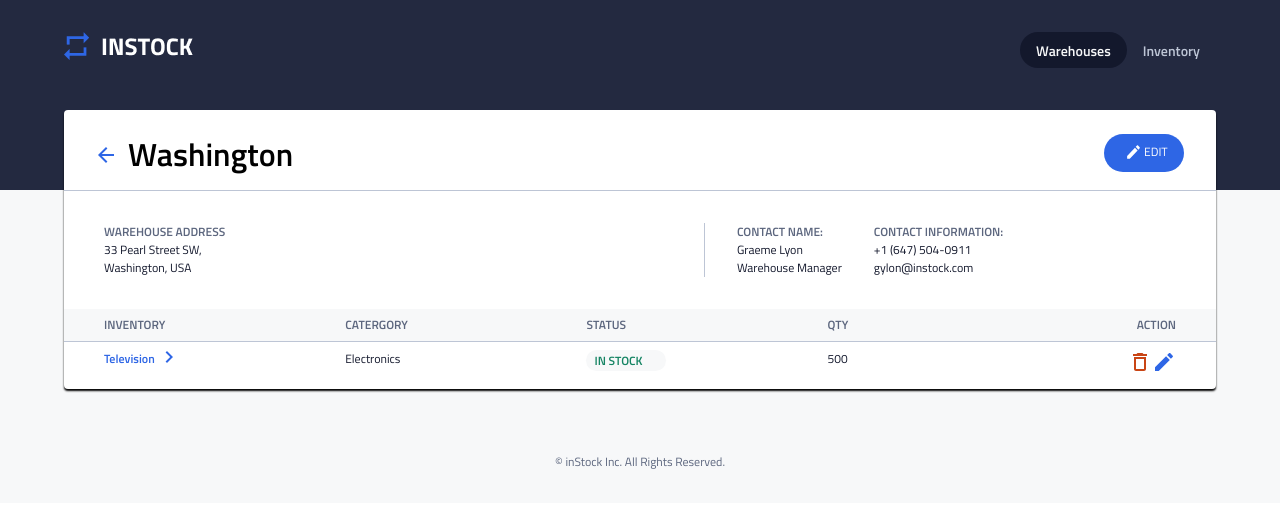
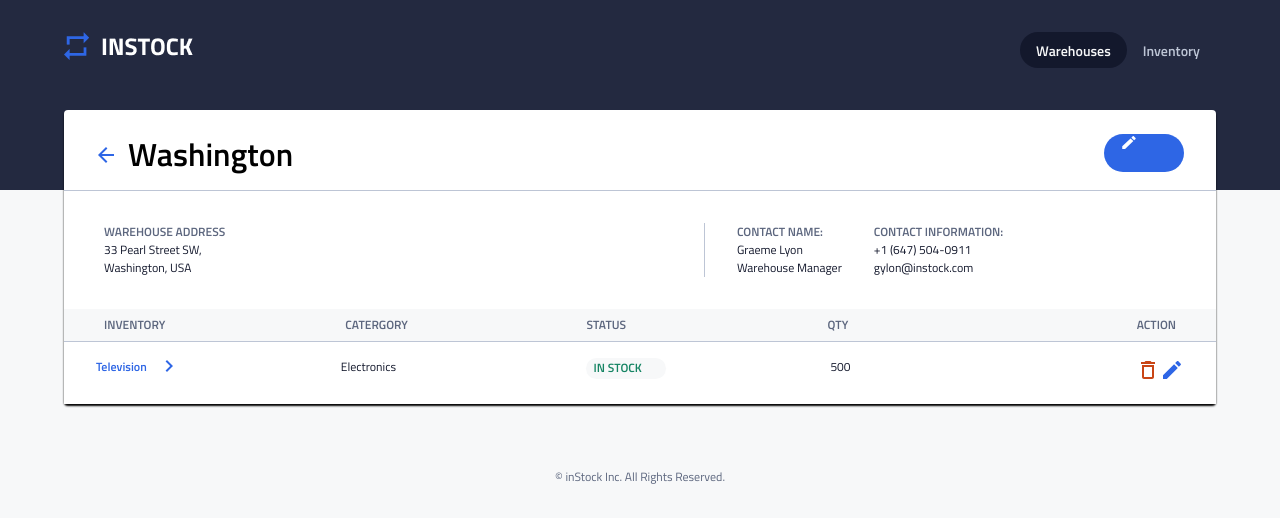
Before and after one commit to jacky-ui/InStock-BrainStation-Client, a React (Create React App) app: page /warehouse/add in a window 1280 px wide. Shown: the top 522 px of the page. Built offline with nearby package versions, Linux system fonts and the light colour scheme.

Commit message:
refactor scss to add in wildcard

```diff
--- a/src/App.js
+++ b/src/App.js
@@ -8,6 +8,7 @@
 import WarehousePage from "./pages/WarehousePage/WarehousePage";
 import WarehouseIndividual from "./pages/WarehouseIndividual/WarehouseIndividual";
 import EditWarehousePage from "./pages/EditWarehousePage/EditWarehousePage";
+import InventoryPage from "./pages/InventoryPage/InventoryPage";
 
 function App() {
   return (
@@ -25,7 +26,7 @@
           />
           <Route path="/warehouse/:warehouseId/delete" component={DeleteWarehouse} />
           {/* <Route path="/warehouse/add" component={AddWarehouse} /> */}
-          {/* <Route path="/inventory" component={Inventory} /> */}
+          <Route path="/inventory" component={InventoryPage} />
           {/* <Route path="/inventory/:itemId" component={ItemDetailsPage} /> */}
           {/* <Route path="/inventory/:itemId/edit" component={EditItem} /> */}
   {/* <Route path="/inventory/add" component={AddItem} /> */}
--- a/src/components/WarehouseInventory/WarehouseInventory.scss
+++ b/src/components/WarehouseInventory/WarehouseInventory.scss
@@ -126,7 +126,7 @@
         }
         @include desktop {
             left: 5.8rem;
-            bottom: 1.2rem;
+            bottom: 1.6rem;
         }
     }
     &__icon--edit {
--- a/src/pages/WarehouseIndividual/WarehouseIndividual.scss
+++ b/src/pages/WarehouseIndividual/WarehouseIndividual.scss
@@ -1,14 +1,14 @@
-@use "../../styles/partials/mixins";
-@use "../../styles/partials/typography";
-@use "../../styles/partials/variables";
+@use "../../styles/partials/mixins" as *;
+@use "../../styles/partials/typography" as *;
+@use "../../styles/partials/variables" as *;
 
 .background {
-    background-color: variables.$Light-Grey;
+    background-color: $Light-Grey;
 }
 
 // Styling for container
 .container {
-    background-color: variables.$White;
+    background-color: $White;
     margin-left: 1rem;
     margin-right: 1rem;
     border-radius: 4px;
@@ -19,11 +19,11 @@
     z-index: 1;
 
 
-    @include variables.tablet {
+    @include tablet {
         margin: -5rem 2rem 0rem 2rem;
     }
 
-    @include variables.desktop {
+    @include desktop {
         margin-right: 4rem;
         margin-left: 4rem;
     }
@@ -34,36 +34,36 @@
         justify-content: space-between;
         padding: 1.5rem 1.5rem 1rem 2.5rem;
         position: relative;
-        border-bottom: 1px solid variables.$Cloud;
+        border-bottom: 1px solid $Cloud;
 
-        @include variables.tablet {
+        @include tablet {
             padding: 1.5rem 2rem 1rem 4rem;
         }
 
         &--title {
-            @include mixins.page-header-mobile;
+            @include page-header-mobile;
             margin-right: auto;
 
-            @include variables.tablet {
-                @include mixins.page-header-desktop;
+            @include tablet {
+                @include page-header-desktop;
             }
         }
         &--circle {
-            background-color: variables.$Instock-Indigo;
+            background-color: $Instock-Indigo;
             width: 2rem;
             height: 2rem;
             border-radius: 50%;
 
-            @include variables.tablet {
+            @include tablet {
                 border-radius: 1.25rem;
                 height: 2.25rem;
                 width: 5rem;
             }
-            @include variables.desktop {
+            @include desktop {
                 height: 2.375rem;
             }
             &:hover {
-                background-color: variables.$Graphite;
+                background-color: $Graphite;
             }
         }
     }
@@ -71,38 +71,38 @@
     &__address {
         padding: 1rem;
 
-        @include variables.tablet {
+        @include tablet {
             display: flex;
             align-items: flex-end;
             justify-content: space-between;
             padding: 2rem;
             padding-right: 6rem;
         }
-        @include variables.desktop  {
+        @include desktop  {
             padding: 2rem 2.5rem;
             width: 85%;
         }
 
         &--title {
-            @include mixins.table-header-mobile;
-            color: variables.$Slate;
+            @include table-header-mobile;
+            color: $Slate;
             font-weight: bold;
 
-            @include variables.tablet {
-                @include mixins.table-header-desktop;
-                color: variables.$Slate;
+            @include tablet {
+                @include table-header-desktop;
+                color: $Slate;
                 font-weight: bold;
             }
         }
         &--address {
-            @include mixins.body-small-mobile;
-            color: variables.$Instock-Black;
+            @include body-small-mobile;
+            color: $Instock-Black;
             margin-top: -1.5rem;
 
-            @include variables.tablet {
+            @include tablet {
                 display: block;
                 width: 9rem;
-                @include mixins.body-small-desktop;
+                @include body-small-desktop;
             }
         }
     }
@@ -115,9 +115,9 @@
     padding-top: 2rem;
     padding-right: 1rem;
 
-    @include variables.tablet {
+    @include tablet {
         padding: 0rem 0rem 0rem 2rem;
-        border-left: 1px solid variables.$Cloud;
+        border-left: 1px solid $Cloud;
         gap: 2rem;
     }
 
@@ -126,32 +126,32 @@
         flex-direction: column;
 
         &--head {
-            @include mixins.table-header-mobile;
-            color: variables.$Slate;
+            @include table-header-mobile;
+            color: $Slate;
             font-weight: bold;
 
-            @include variables.tablet {
-                @include mixins.table-header-desktop;
-                color: variables.$Slate;
+            @include tablet {
+                @include table-header-desktop;
+                color: $Slate;
                 font-weight: bold;
             }
         }
         &--text {
-            @include mixins.body-small-mobile;
-            color: variables.$Instock-Black;
+            @include body-small-mobile;
+            color: $Instock-Black;
 
-            @include variables.tablet {
-                @include mixins.body-small-desktop;
+            @include tablet {
+                @include body-small-desktop;
             }
         }
         &--link {
-            @include mixins.body-small-mobile;
-            color: variables.$Instock-Black;
+            @include body-small-mobile;
+            color: $Instock-Black;
             text-decoration: none;
 
-            @include variables.tablet {
-                @include mixins.body-small-desktop;
-                color: variables.$Instock-Black;
+            @include tablet {
+                @include body-small-desktop;
+                color: $Instock-Black;
                 text-decoration: none;
             }
         }
@@ -161,27 +161,27 @@
 .title__bar {
     display: none;
 
-    @include variables.tablet {
+    @include tablet {
         display: flex;
         align-items: center;
         justify-content: space-between;
-        background-color: variables.$Light-Grey;
+        background-color: $Light-Grey;
         // width: 100%;
         height: 2rem;
         padding: 0rem 2rem;
     }
-    @include variables.desktop {
+    @include desktop {
         padding: 0rem 2.5rem;
     }
     &--grouping {
         width: 10%;
     }
     &--heading {
-        @include mixins.table-header-desktop;
-        color: variables.$Slate;
+        @include table-header-desktop;
+        color: $Slate;
         font-weight: bold;
 
-        @include variables.desktop {
+        @include desktop {
             // margin-right: 5rem;
         }
     }
@@ -192,7 +192,7 @@
     &--action {
         text-align: end;
 
-        @include variables.desktop {
+        @include desktop {
             text-align: end;
         }
     }
@@ -205,7 +205,7 @@
     bottom: 1.6rem;
     right: 1.8rem;
 
-    @include variables.tablet {
+    @include tablet {
         bottom: 1.8rem;
         right: 4.6rem;
         height: 1.1rem;
@@ -214,10 +214,10 @@
     &--text {
         display: none;
 
-        @include variables.tablet {
+        @include tablet {
             display: block;
-            @include mixins.body-small-desktop;
-            color: variables.$White;
+            @include body-small-desktop;
+            color: $White;
             padding-left: 2.5rem;
             padding-top: 0.6rem;
         }
@@ -229,7 +229,7 @@
     left: 0.7rem;
     bottom: 1.3rem;
 
-    @include variables.tablet {
+    @include tablet {
         left: 1.9rem;
         bottom: 1.4rem;
     }
```
